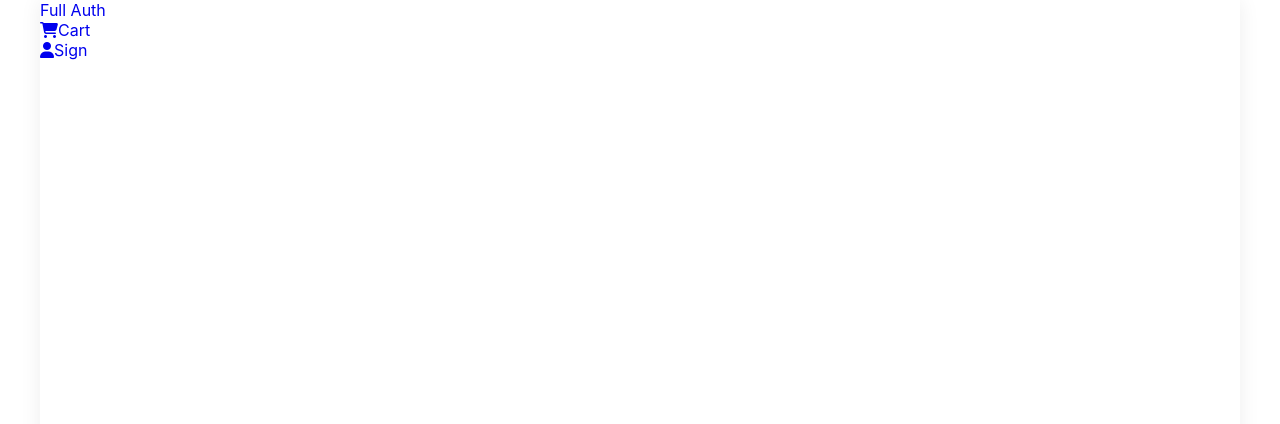
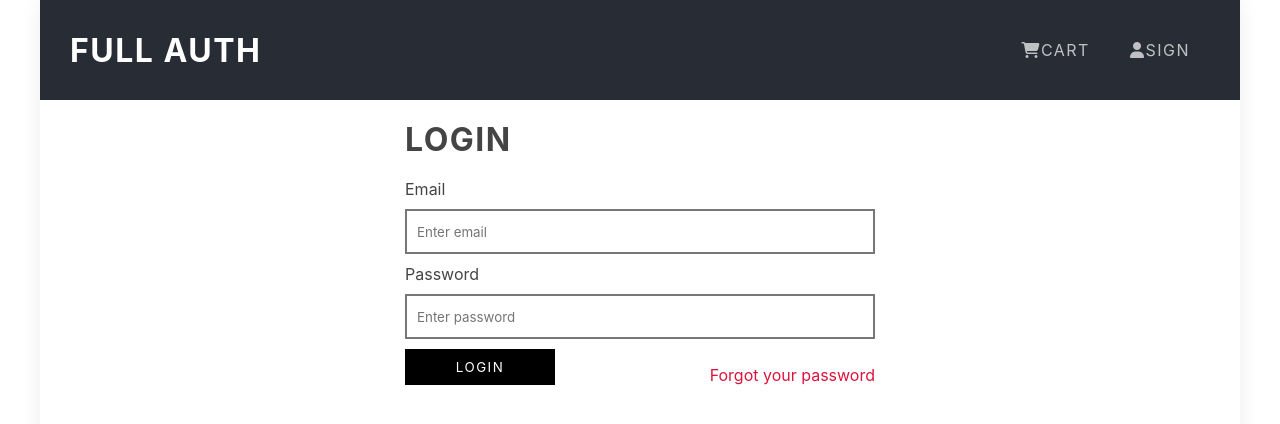
Before and after one commit to hichemsamti/full-auth-mern, a React (Create React App) app in the folder client/: page /login in a window 1280 px wide. Shown: the top 424 px of the page. Built offline with nearby package versions, Linux system fonts and the light colour scheme.

Commit message:
started login component

```diff
--- a/client/src/components/body/Body.js
+++ b/client/src/components/body/Body.js
@@ -1,12 +1,20 @@
-import React from 'react'
-import {BrowserRouter as Router} from "react-router-dom"
+
+import {Switch ,Route} from "react-router-dom"
+import Login from './auth/Login'
 
 
 
 export default function Body() {
     return (
-        <div>
+       <section>
 
-        </div>
+           <Switch>
+               <Route path="/login" component={Login} exact />
+
+
+           </Switch>
+
+
+       </section>
     )
 }
--- /dev/null
+++ b/client/src/components/body/auth/Login.js
@@ -0,0 +1,71 @@
+
+import React , {useState}  from 'react'
+import {Link} from "react-router-dom"
+import "./auth.css"
+import axios from "axios"
+
+
+const initialState = {
+    email:"",
+    password:"",
+    err:"",
+    success:"",
+
+
+}
+
+
+
+export default function Login() {
+
+    const[user, setUser] = useState(initialState)
+    const {email,password,err,success} = user
+
+    const handleChangeInput = e => {
+        const {name, value} = e.target
+        setUser({...user , [name]:value, err:"", success:""})
+    }
+
+
+    const handleSubmit = async e => {
+        e.preventDefault()
+
+        try{
+
+
+        }catch(err){
+
+            err.response.data.msg && setUser({...user , err:err.response.data.msg, success:""})
+        }
+    }
+
+    return (
+        <div className="login_page">
+            <h2>Login</h2>
+
+            <form onSubmit={handleSubmit}>
+
+                <div>
+                    <label htmlFor="email">Email</label>
+                    <input type="email" placeholder="Enter email" id="email" value={email} name="email"
+                    onChange={handleChangeInput}
+                    />
+                </div>
+
+                <div>
+                   <label htmlFor="password">Password</label>
+                   <input type="password" placeholder="Enter password" id="password" value={password} name="password"
+                   onChange={handleChangeInput}
+                   />
+                </div>
+
+                <div className="row">
+
+                    <button type="submit">Login</button>
+                    <Link to="/forgot_password">Forgot your password</Link>
+
+                </div>
+            </form>
+        </div>
+    )
+}
--- /dev/null
+++ b/client/src/components/body/auth/auth.css
@@ -0,0 +1,57 @@
+.login_page{
+    max-width: 500px;
+    margin:auto;
+    color: #444;
+    padding: 0 15px;
+
+}
+
+.login_page h2{
+
+    text-transform: uppercase;
+    font-size: 2rem;
+    margin: 20px 0;
+    letter-spacing: 1.5px;
+}
+
+.login_page label{
+
+    display:block;
+}
+
+.login_page input{
+
+    width: 100%;
+    height: 45px;
+    margin: 10px 0;
+    border: 2px solid #777;
+    outline: none;
+    padding: 0 10px;
+}
+
+
+.login_page .row{
+
+    display:flex;
+    justify-content: space-between;
+    flex-wrap: wrap-reverse;
+    align-items: flex-start;
+}
+
+.login_page .row a{
+
+    color: crimson
+}
+
+.login_page .row button{
+
+    width: 150px;
+    padding: 10px 0;
+    color: white;
+    background: black;
+    text-transform: uppercase;
+    letter-spacing: 1.5px;
+    margin-right: 10px;
+
+
+}
--- a/client/src/components/header/Header.js
+++ b/client/src/components/header/Header.js
@@ -1,13 +1,14 @@
 import React from 'react'
 
 import {Link} from "react-router-dom"
+import "./header.css"
 
 export default function Header() {
     return (
         <header>
             <div className = "logo">
 
-                <hi><Link to="/">Full Auth</Link></hi>
+                <h1><Link to="/">Full Auth</Link></h1>
             </div>
 
             <ul>
--- a/client/src/components/header/header.css
+++ b/client/src/components/header/header.css
@@ -0,0 +1,37 @@
+header{
+
+    width: 100%;
+    min-height: 100px;
+    background: #282c34;
+    display:flex;
+    justify-content: space-between;
+    align-items:center;
+    flex-wrap:wrap;
+    padding: 0 30px;
+
+
+
+}
+
+header a{
+
+   color: white;
+   text-transform: uppercase;
+   letter-spacing: 1.5px
+
+
+}
+
+header ul li{
+
+    display:inline-block;
+    padding: 10px 20px;
+    opacity: 0.7;
+
+}
+
+header ul li:hover{
+
+    opacity:1
+
+}
```
Also changed, not shown: client/src/index.css (line endings or trailing spaces).
